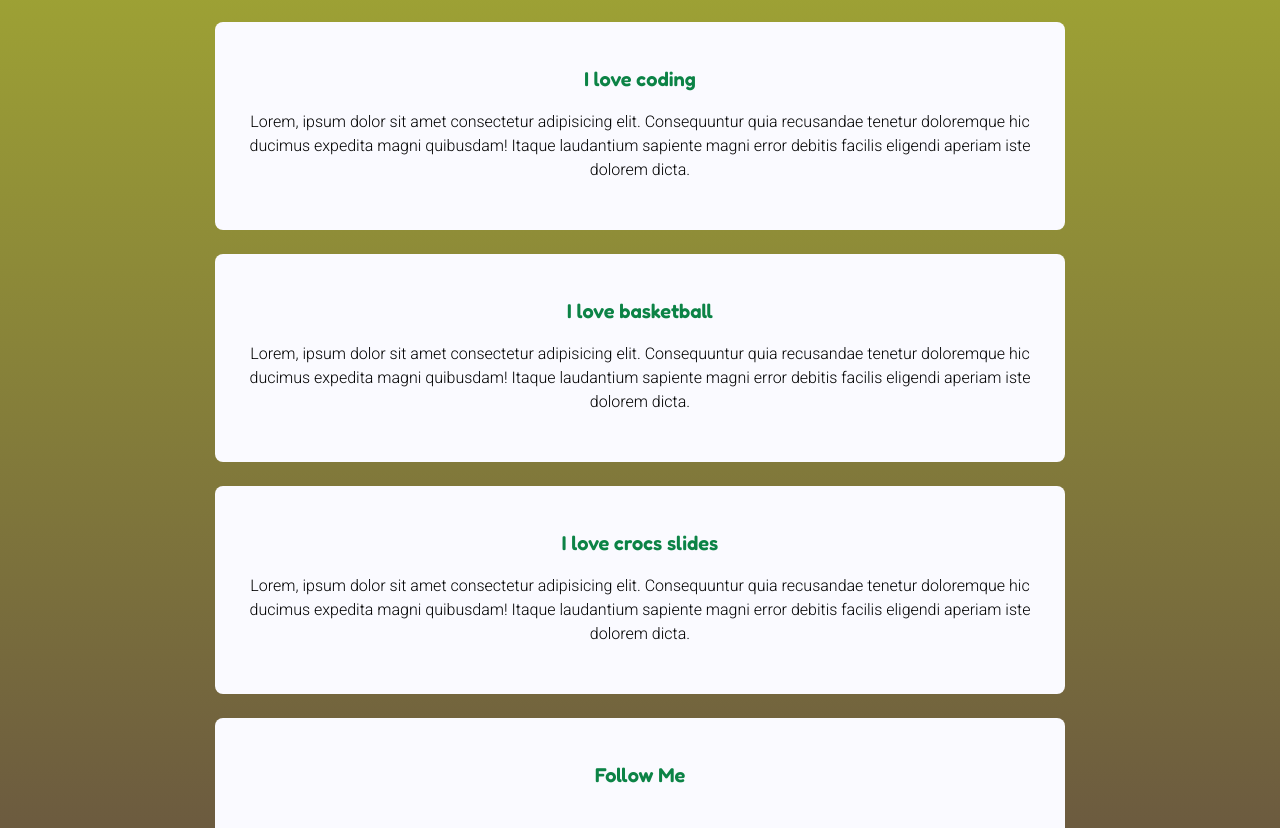
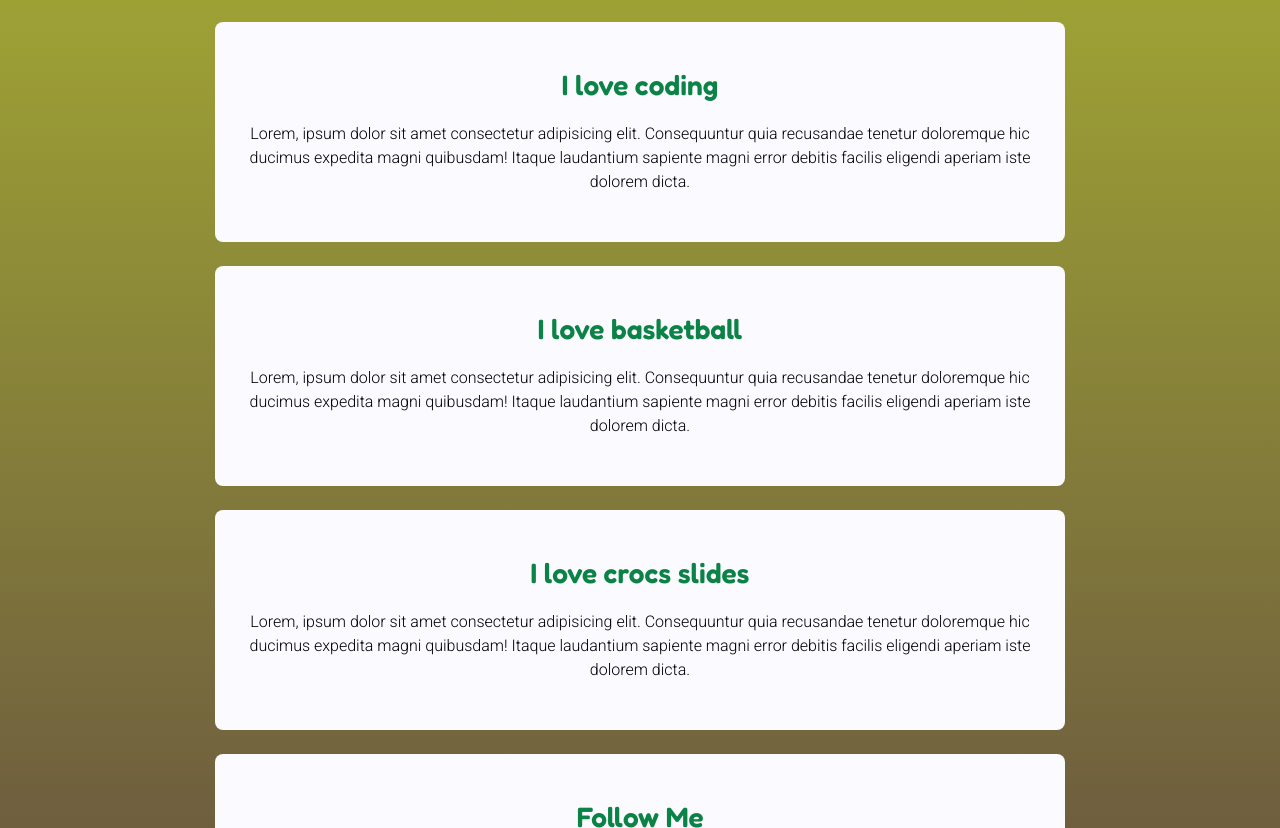
Before and after one commit to jiji1596/profile, a plain HTML site: page index.html in a window 1280 px wide. Shown: the part 445-1273 px from the top of the page. Drawn offline with Linux system fonts and the light colour scheme.

Commit message:
make my profile prettier

```diff
--- a/index.html
+++ b/index.html
@@ -33,22 +33,22 @@
     </div>
 
     <div class="card">
-      <h3>I love coding</h3>
+      <h2>I love coding</h2>
       <p>Lorem, ipsum dolor sit amet consectetur adipisicing elit. Consequuntur quia recusandae tenetur doloremque hic ducimus expedita magni quibusdam! Itaque laudantium sapiente magni error debitis facilis eligendi aperiam iste dolorem dicta.</p>
     </div>
 
     <div class="card">
-      <h3>I love basketball</h3>
+      <h2>I love basketball</h2>
       <p>Lorem, ipsum dolor sit amet consectetur adipisicing elit. Consequuntur quia recusandae tenetur doloremque hic ducimus expedita magni quibusdam! Itaque laudantium sapiente magni error debitis facilis eligendi aperiam iste dolorem dicta.</p>
     </div>
 
     <div class="card">
-      <h3>I love crocs slides</h3>
+      <h2>I love crocs slides</h2>
       <p>Lorem, ipsum dolor sit amet consectetur adipisicing elit. Consequuntur quia recusandae tenetur doloremque hic ducimus expedita magni quibusdam! Itaque laudantium sapiente magni error debitis facilis eligendi aperiam iste dolorem dicta.</p>
     </div>
 
     <div class="card">
-      <h3>Follow Me</h3>
+      <h2>Follow Me</h2>
       <ul class="list-inline">
         <li>
           <a href="https://www.facebook.com/Shrek/" target="_blank">
--- a/style.css
+++ b/style.css
@@ -26,6 +26,10 @@ h1,h2,h3 {
 
 h1 {
   font-size: 32px;
+}
+
+h2 {
+  font-size: 28px;
 }
 
 h3 {
@@ -208,6 +212,10 @@ a:hover {
     font-size: 24px;
   }
 
+  h2 {
+    font-size: 20px;
+  }
+
   h3 {
     font-size: 20px;
   }
```
